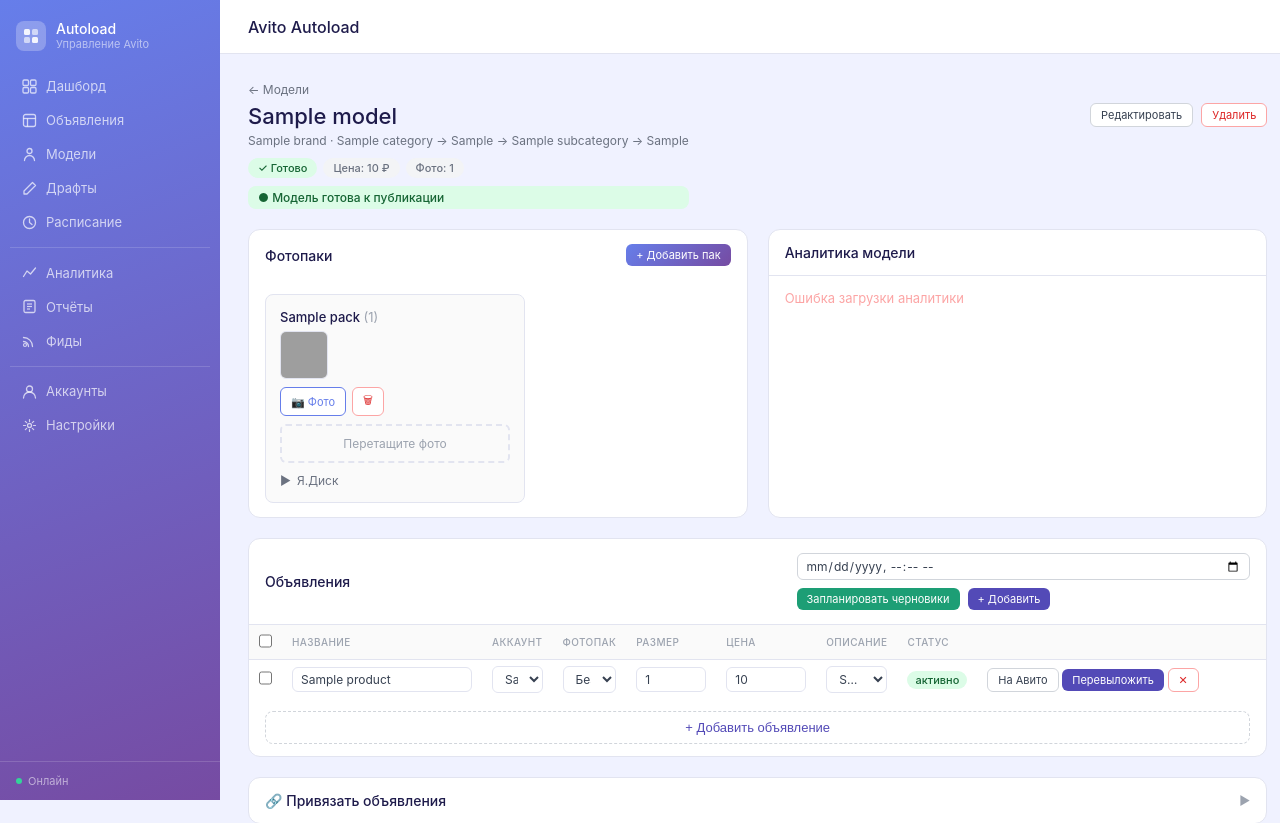
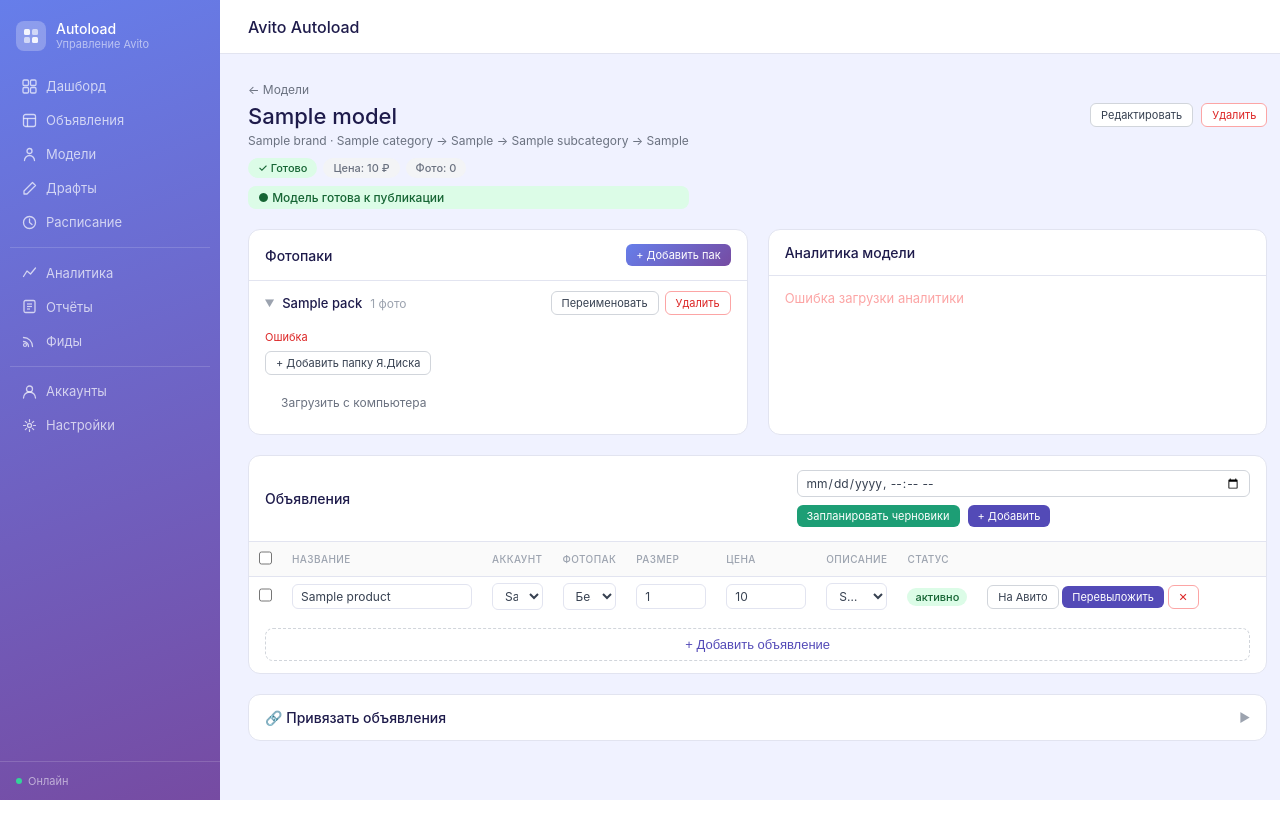
Before and after one commit to souljaion/Avito-Autoload, a Python web app: template app/templates/models/detail.html in a window 1280 px wide. Shown: the top 823 px of the page. After the commit the page ends 800 px from the top, so only its background shows below. Run offline with Jinja, Linux system fonts and the light colour scheme; the template is opened without the code that fills it: most values are stand-ins (such as "Sample title", 1, 10 or a date in 2020); some libraries are stand-ins or nearby versions; grey boxes are pictures that could not be loaded.

Commit message:
feat(models): компактный вертикальный список фотопаков + auto-select Я.Диск файлов

```diff
--- a/app/templates/models/detail.html
+++ b/app/templates/models/detail.html
@@ -38,9 +38,20 @@
 .section-card-header h2 { font-size:14px; font-weight:500; color:#1e1b4b; margin:0; }
 .section-card-body { border-top:0.5px solid #e2e4f0; }
 
-.pack-card { background:#fafafa; border:0.5px solid #e2e4f0; border-radius:8px; padding:14px; min-width:260px; flex-shrink:0; }
-.pack-thumbs { display:flex; gap:6px; margin-bottom:8px; }
-.pack-thumbs img { width:48px; height:48px; object-fit:cover; border-radius:6px; border:0.5px solid #e2e4f0; }
+.pack-item { border-bottom:0.5px solid #e2e4f0; }
+.pack-item:last-child { border-bottom:none; }
+.pack-item summary { list-style:none; cursor:pointer; padding:10px 16px; display:flex; align-items:center; justify-content:space-between; gap:8px; }
+.pack-item summary::-webkit-details-marker { display:none; }
+.pack-item summary::marker { display:none; content:""; }
+.pack-item-left { display:flex; align-items:center; gap:8px; font-size:13px; }
+.pack-item-arrow { font-size:10px; color:#9ca3af; transition:transform 0.15s; }
+.pack-item[open] .pack-item-arrow { transform:rotate(90deg); }
+.pack-item-name { font-weight:500; color:#1e1b4b; }
+.pack-item-count { color:#9ca3af; font-weight:400; font-size:12px; }
+.pack-item-actions { display:flex; gap:6px; }
+.pack-item-body { padding:0 16px 14px 16px; }
+.pack-yd-grid { display:flex; gap:6px; flex-wrap:wrap; margin-bottom:8px; }
+.pack-yd-grid img { width:72px; height:72px; object-fit:cover; border-radius:6px; border:0.5px solid #e2e4f0; }
 .pack-drop-zone { border:2px dashed #e2e4f0; border-radius:6px; padding:10px; text-align:center; color:#9ca3af; font-size:12px; margin-top:8px; transition:border-color 0.15s; }
 .pack-drop-zone.dragover { border-color:#534AB7; color:#534AB7; }
 
@@ -104,10 +115,6 @@
 .yd-badge-pending { background:#f3f4f6; color:#6b7280; }
 .yd-badge-downloading { background:#dbeafe; color:#1e40af; }
 .yd-badge-failed { background:#fef2f2; color:#991b1b; }
-.yd-thumb-wrap { display:inline-block; position:relative; cursor:pointer; }
-.yd-thumb-wrap img { width:80px; height:80px; object-fit:cover; border-radius:6px; border:2px solid #e5e7eb; }
-.yd-thumb-wrap input[type=checkbox] { position:absolute; top:3px; left:3px; z-index:2; }
-.yd-thumb-wrap.selected img { border-color:#534AB7; }
 
 @media (max-width:768px) {
     .m-title-row { flex-direction:column; gap:12px; }
@@ -166,28 +173,25 @@
             <h2>Фотопаки</h2>
             <button class="btn btn-primary btn-sm" onclick="document.getElementById('addPackModal').style.display='flex'">+ Добавить пак</button>
         </div>
-        <div style="display:flex;gap:14px;overflow-x:auto;padding:14px 16px;" id="packsRibbon">
+        <div class="section-card-body" id="packsList">
             {% for pack in model.photo_packs %}
-            <div class="pack-card" id="pack-{{ pack.id }}">
-                <div style="font-weight:500;font-size:13px;color:#1e1b4b;margin-bottom:6px;">{{ pack.name }} <span style="color:#9ca3af;font-weight:400;">({{ pack.images|length }})</span></div>
-                <div class="pack-thumbs">
-                    {% for img in pack.images[:6] %}{% set turl = img.url.rsplit('.', 1) %}<img src="{{ turl[0] }}_thumb.{{ turl[1] }}">{% endfor %}
-                    {% if pack.images|length > 6 %}<span style="font-size:11px;color:#9ca3af;align-self:center;">+{{ pack.images|length - 6 }}</span>{% endif %}
+            <details class="pack-item" id="pack-{{ pack.id }}"{% if loop.first %} open{% endif %}>
+                <summary>
+                    <div class="pack-item-left">
+                        <span class="pack-item-arrow">&#x25B6;</span>
+                        <span class="pack-item-name">{{ pack.name }}</span>
+                        <span class="pack-item-count">{% if pack.images|length %}{{ pack.images|length }} фото{% else %}пустой{% endif %}</span>
                     </div>
-                <div style="display:flex;gap:6px;">
-                    <label class="btn btn-secondary btn-sm" style="cursor:pointer;">&#x1F4F7; Фото<input type="file" multiple accept="image/*,.heic,.heif" style="display:none;" onchange="uploadToPack({{ pack.id }},this.files)"></label>
-                    <button class="btn btn-sm btn-outline-danger" onclick="deletePack({{ pack.id }})">&#x1F5D1;</button>
+                    <div class="pack-item-actions">
+                        <button class="btn btn-sm btn-outline" disabled title="Скоро будет" onclick="event.stopPropagation()">Переименовать</button>
+                        <button class="btn btn-sm btn-outline-danger" onclick="event.stopPropagation();deletePack({{ pack.id }})">Удалить</button>
                     </div>
-                <div class="pack-drop-zone" ondragover="event.preventDefault();this.classList.add('dragover')" ondragleave="this.classList.remove('dragover')" ondrop="event.preventDefault();this.classList.remove('dragover');uploadToPack({{ pack.id }},event.dataTransfer.files)">Перетащите фото</div>
+                </summary>
+                <div class="pack-item-body">
                     <!-- Y.Disk section -->
-                <div class="yd-pack-section" data-pack-id="{{ pack.id }}" style="margin-top:10px;">
-                    <div style="display:flex;align-items:center;gap:6px;cursor:pointer;font-size:12px;color:#6b7280;" onclick="toggleYdSection({{ pack.id }})">
-                        <span id="yd-toggle-{{ pack.id }}">&#x25B6;</span> <span>Я.Диск</span>
-                        <span id="yd-folder-count-{{ pack.id }}" style="display:none;" class="link-count-badge"></span>
-                    </div>
-                    <div id="yd-body-{{ pack.id }}" style="display:none;margin-top:8px;">
+                    <div class="yd-pack-section" data-pack-id="{{ pack.id }}">
                         <div id="yd-folders-{{ pack.id }}"></div>
-                        <button type="button" class="btn btn-sm btn-outline" style="font-size:11px;margin-top:6px;" onclick="showAddYdFolderForPack({{ pack.id }})">+ Добавить папку</button>
+                        <button type="button" class="btn btn-sm btn-outline" style="font-size:11px;margin-top:6px;" onclick="showAddYdFolderForPack({{ pack.id }})">+ Добавить папку Я.Диска</button>
                         <div id="yd-add-{{ pack.id }}" style="display:none;margin-top:8px;padding:10px;border:1px solid #e2e4f0;border-radius:6px;">
                             <input type="text" id="yd-url-{{ pack.id }}" placeholder="https://disk.yandex.ru/d/..." style="width:100%;margin-bottom:6px;padding:6px 8px;border:1px solid #e2e4f0;border-radius:6px;font-size:12px;">
                             <input type="text" id="yd-name-{{ pack.id }}" placeholder="Имя папки (необязательно)" style="width:100%;margin-bottom:6px;padding:6px 8px;border:1px solid #e2e4f0;border-radius:6px;font-size:12px;">
@@ -197,10 +201,18 @@
                             </div>
                         </div>
                     </div>
+                    <!-- Local upload (collapsed) -->
+                    <details style="margin-top:10px;">
+                        <summary style="font-size:12px;color:#6b7280;cursor:pointer;">Загрузить с компьютера</summary>
+                        <div style="margin-top:8px;">
+                            <label class="btn btn-secondary btn-sm" style="cursor:pointer;">&#x1F4F7; Выбрать файлы<input type="file" multiple accept="image/*,.heic,.heif" style="display:none;" onchange="uploadToPack({{ pack.id }},this.files)"></label>
+                            <div class="pack-drop-zone" ondragover="event.preventDefault();this.classList.add('dragover')" ondragleave="this.classList.remove('dragover')" ondrop="event.preventDefault();this.classList.remove('dragover');uploadToPack({{ pack.id }},event.dataTransfer.files)">Перетащите фото сюда</div>
                         </div>
+                    </details>
                 </div>
+            </details>
             {% endfor %}
-            {% if not model.photo_packs %}<div style="color:#9ca3af;font-size:13px;padding:20px;">Нет фотопаков.</div>{% endif %}
+            {% if not model.photo_packs %}<div style="color:#9ca3af;font-size:13px;padding:16px;">Нет фотопаков.</div>{% endif %}
         </div>
     </div>
 
@@ -1043,6 +1055,10 @@ async function createPack() {
             });
             const fData = await fResp.json();
             if (!fData.ok) { document.getElementById('packError').textContent = fData.error || 'Ошибка'; document.getElementById('packError').style.display = 'block'; return; }
+            // Auto-select all files from the new folder
+            if (fData.files && fData.files.length) {
+                await _autoSelectAllFiles(data.id, fData.folder_id, fData.files);
+            }
         } else {
             const files = document.getElementById('packFiles').files;
             if (files.length > 0) { const uf = new FormData(); for (const f of files) uf.append('files', f); await fetch('/photo-packs/' + data.id + '/upload', { method: 'POST', body: uf }); }
@@ -1053,7 +1069,7 @@ async function createPack() {
 
 async function deletePack(packId) {
     if (!confirm('Удалить фотопак?')) return;
-    const resp = await fetch('/photo-packs/' + packId, { method: 'DELETE' });
+    var resp = await fetch('/photo-packs/' + packId, { method: 'DELETE' });
     if ((await resp.json()).ok) { document.getElementById('pack-' + packId)?.remove(); showToast('Удалён', false); }
     else showToast('Ошибка', true);
 }
@@ -1070,37 +1086,45 @@ async function uploadToPack(packId, files) {
 // ── Yandex.Disk on pack cards ──
 const _ydPollingTimers = {};
 
-function toggleYdSection(packId) {
-    const body = document.getElementById('yd-body-' + packId);
-    const icon = document.getElementById('yd-toggle-' + packId);
-    if (body.style.display === 'none') {
-        body.style.display = 'block'; icon.innerHTML = '&#x25BC;';
-        loadYdFolders(packId);
-    } else {
-        body.style.display = 'none'; icon.innerHTML = '&#x25B6;';
-    }
-}
-
 function showAddYdFolderForPack(packId) {
     document.getElementById('yd-add-' + packId).style.display = 'block';
 }
 
 async function addYdFolderForPack(packId) {
-    const url = document.getElementById('yd-url-' + packId).value.trim();
-    const name = document.getElementById('yd-name-' + packId).value.trim();
-    const errEl = document.getElementById('yd-add-err-' + packId);
+    var url = document.getElementById('yd-url-' + packId).value.trim();
+    var name = document.getElementById('yd-name-' + packId).value.trim();
+    var errEl = document.getElementById('yd-add-err-' + packId);
     errEl.textContent = '';
     if (!url) { errEl.textContent = 'Введите ссылку'; return; }
     try {
-        const resp = await fetch('/api/photo-packs/' + packId + '/yandex-folders', {
+        var resp = await fetch('/api/photo-packs/' + packId + '/yandex-folders', {
             method: 'POST', headers: {'Content-Type': 'application/json'},
             body: JSON.stringify({public_url: url, folder_name: name || null}),
         });
-        const data = await resp.json();
+        var data = await resp.json();
         if (!data.ok) { errEl.textContent = data.error || 'Ошибка'; return; }
         document.getElementById('yd-add-' + packId).style.display = 'none';
+        // Auto-select all files from the new folder
+        if (data.files && data.files.length) {
+            await _autoSelectAllFiles(packId, data.folder_id, data.files);
+        }
         loadYdFolders(packId);
     } catch(e) { errEl.textContent = 'Ошибка сети'; }
+}
+
+async function _autoSelectAllFiles(packId, folderId, files) {
+    var paths = files.map(function(f) { return f.path; });
+    try {
+        var resp = await fetch('/api/photo-packs/' + packId + '/yandex-folders/' + folderId + '/selection', {
+            method: 'PUT', headers: {'Content-Type': 'application/json'},
+            body: JSON.stringify({selected_paths: paths}),
+        });
+        var data = await resp.json();
+        if (data.ok && data.added > 0) {
+            showToast(data.added + ' фото добавлено. Загрузка начнётся автоматически.', false);
+            checkYdDownloadStatus(packId);
+        }
+    } catch(e) {}
 }
 
 async function deleteYdFolderForPack(packId, folderId) {
@@ -1110,65 +1134,34 @@ async function deleteYdFolderForPack(packId, folderId) {
 }
 
 async function loadYdFolders(packId) {
-    const container = document.getElementById('yd-folders-' + packId);
+    var container = document.getElementById('yd-folders-' + packId);
     container.innerHTML = '<span style="color:#9ca3af;font-size:11px;">Загрузка...</span>';
     try {
-        const resp = await fetch('/api/photo-packs/' + packId + '/yandex-folders');
-        const data = await resp.json();
+        var resp = await fetch('/api/photo-packs/' + packId + '/yandex-folders');
+        var data = await resp.json();
         if (!data.ok) { container.innerHTML = '<span style="color:#dc2626;font-size:11px;">Ошибка</span>'; return; }
 
-        // Update folder count badge
-        const badge = document.getElementById('yd-folder-count-' + packId);
-        if (data.folders.length > 0) { badge.textContent = data.folders.length; badge.style.display = 'inline'; }
-        else { badge.style.display = 'none'; }
+        if (!data.folders.length) { container.innerHTML = ''; return; }
 
-        if (!data.folders.length) { container.innerHTML = '<span style="color:#9ca3af;font-size:11px;">Нет папок</span>'; return; }
+        var html = '';
+        for (var folder of data.folders) {
+            html += '<div style="border:1px solid #e2e4f0;border-radius:6px;padding:8px;margin-bottom:6px;">';
+            html += '<div style="display:flex;justify-content:space-between;align-items:center;margin-bottom:6px;">';
+            html += '<span style="font-size:12px;font-weight:500;">' + (folder.folder_name || 'Папка') + '</span>';
+            html += '<button class="btn btn-sm btn-outline-danger" style="font-size:10px;padding:2px 6px;" onclick="deleteYdFolderForPack(' + packId + ',' + folder.folder_id + ')">&#x2715;</button>';
+            html += '</div>';
+            if (folder.error) html += '<div style="color:#dc2626;font-size:10px;margin-bottom:4px;">' + folder.error + '</div>';
 
-        let html = '';
-        let hasPending = false;
-        for (const folder of data.folders) {
-            html += `<div style="border:1px solid #e2e4f0;border-radius:6px;padding:8px;margin-bottom:6px;">`;
-            html += `<div style="display:flex;justify-content:space-between;align-items:center;margin-bottom:6px;">`;
-            html += `<span style="font-size:12px;font-weight:500;">${folder.folder_name || 'Папка'}</span>`;
-            html += `<button class="btn btn-sm btn-outline-danger" style="font-size:10px;padding:2px 6px;" onclick="deleteYdFolderForPack(${packId},${folder.folder_id})">&#x2715;</button>`;
-            html += `</div>`;
-            if (folder.error) html += `<div style="color:#dc2626;font-size:10px;margin-bottom:4px;">${folder.error}</div>`;
-
-            html += `<div class="yd-grid" id="yd-grid-${packId}-${folder.folder_id}" style="display:flex;gap:4px;flex-wrap:wrap;">`;
-            for (const f of folder.files) {
-                const cls = f.selected ? 'yd-thumb-wrap selected' : 'yd-thumb-wrap';
-                html += `<label class="${cls}">`;
-                html += `<input type="checkbox" value="${f.path}" ${f.selected ? 'checked' : ''}>`;
-                html += `<img src="/api/yandex-preview?url=${encodeURIComponent(f.preview_url)}" alt="${f.name}" loading="lazy" title="${f.name} (${Math.round(f.size/1024)} KB)">`;
-                html += `</label>`;
+            html += '<div class="pack-yd-grid">';
+            for (var f of folder.files) {
+                html += '<img src="/api/yandex-preview?url=' + encodeURIComponent(f.preview_url) + '" alt="' + f.name + '" loading="lazy" title="' + f.name + ' (' + Math.round(f.size/1024) + ' KB)">';
             }
-            if (!folder.files.length) html += `<span style="color:#9ca3af;font-size:11px;">Пусто</span>`;
-            html += `</div>`;
-
-            html += `<button type="button" class="btn btn-sm btn-primary" style="font-size:11px;margin-top:6px;" onclick="saveYdSelectionForPack(${packId},${folder.folder_id})">Сохранить выбор</button>`;
-            html += `</div>`;
+            if (!folder.files.length) html += '<span style="color:#9ca3af;font-size:11px;">Пусто</span>';
+            html += '</div>';
+            html += '</div>';
         }
         container.innerHTML = html;
-        // Polling is NOT started here — only by explicit triggers
-        // (saveYdSelectionForPack, retryPackDownload, page init for packs with pending images)
     } catch(e) { container.innerHTML = '<span style="color:#dc2626;font-size:11px;">Ошибка</span>'; }
-}
-
-async function saveYdSelectionForPack(packId, folderId) {
-    const grid = document.getElementById('yd-grid-' + packId + '-' + folderId);
-    const checks = grid.querySelectorAll('input[type=checkbox]:checked');
-    const paths = Array.from(checks).map(c => c.value);
-    try {
-        const resp = await fetch('/api/photo-packs/' + packId + '/yandex-folders/' + folderId + '/selection', {
-            method: 'PUT', headers: {'Content-Type': 'application/json'},
-            body: JSON.stringify({selected_paths: paths}),
-        });
-        const data = await resp.json();
-        if (data.ok) {
-            showToast(`Выбрано фото: ${data.added} новых. Загрузка начнётся автоматически.`, false);
-            checkYdDownloadStatus(packId);
-        } else showToast(data.error || 'Ошибка', true);
-    } catch(e) { showToast('Ошибка сети', true); }
 }
 
 async function retryPackDownload(packId, imageId) {
@@ -1227,15 +1220,8 @@ async function checkYdDownloadStatus(packId) {
                 clearTimeout(_ydPollingTimers[packId]);
                 delete _ydPollingTimers[packId];
             }
-            // Surgical refresh: reload Я.Диск section ONCE so thumbnails
-            // appear without a full page reload. loadYdFolders does NOT
-            // call checkYdDownloadStatus (Bug B invariant — prevents the
-            // 162 req/min polling storm that occurred when loadYdFolders
-            // triggered checkYdDownloadStatus in a loop).
-            const ydBody = document.getElementById('yd-body-' + packId);
-            if (ydBody && ydBody.style.display !== 'none') {
+            // Refresh folder previews once downloads complete
             loadYdFolders(packId);
-            }
         }
     } catch(e) {
         // Retry on network error, but with the standard interval (not immediately)
@@ -1416,26 +1402,19 @@ updateStatusPills();
 loadAnalytics();
 loadUnlinkedCount();
 
-// Auto-expand Y.Disk section only for packs that have folders (server-rendered list)
-const _packsWithYd = {{ packs_with_yd | tojson }};
-for (const packId of _packsWithYd) {
-    const body = document.getElementById('yd-body-' + packId);
-    const icon = document.getElementById('yd-toggle-' + packId);
-    if (body) {
-        body.style.display = 'block';
-        icon.innerHTML = '&#x25BC;';
+// Load Y.Disk folders for all packs and check download status
+const _allPackIds = [{% for pack in model.photo_packs %}{{ pack.id }},{% endfor %}];
+for (const packId of _allPackIds) {
     loadYdFolders(packId);
-        // Check if any images are pending — only then start polling
-        (async () => {
+    (async (pid) => {
         try {
-                const resp = await fetch('/photo-packs/' + packId + '/images');
-                const data = await resp.json();
-                if (data.ok && data.images.some(i => i.source_type === 'yandex_disk' && (i.download_status === 'pending' || i.download_status === 'downloading'))) {
-                    checkYdDownloadStatus(packId);
+            var resp = await fetch('/photo-packs/' + pid + '/images');
+            var data = await resp.json();
+            if (data.ok && data.images.some(function(i) { return i.source_type === 'yandex_disk' && (i.download_status === 'pending' || i.download_status === 'downloading'); })) {
+                checkYdDownloadStatus(pid);
             }
         } catch(e) {}
-        })();
-    }
+    })(packId);
 }
 </script>
 {% endblock %}
```
Also changed, not shown: app/scheduler.py (+43 -3 lines), tests/test_models_routes.py (+41 -0 lines), tests/test_sync_yandex_folders_packs.py (+111 -0 lines). Lines whose indentation alone changed are shown as unchanged.
